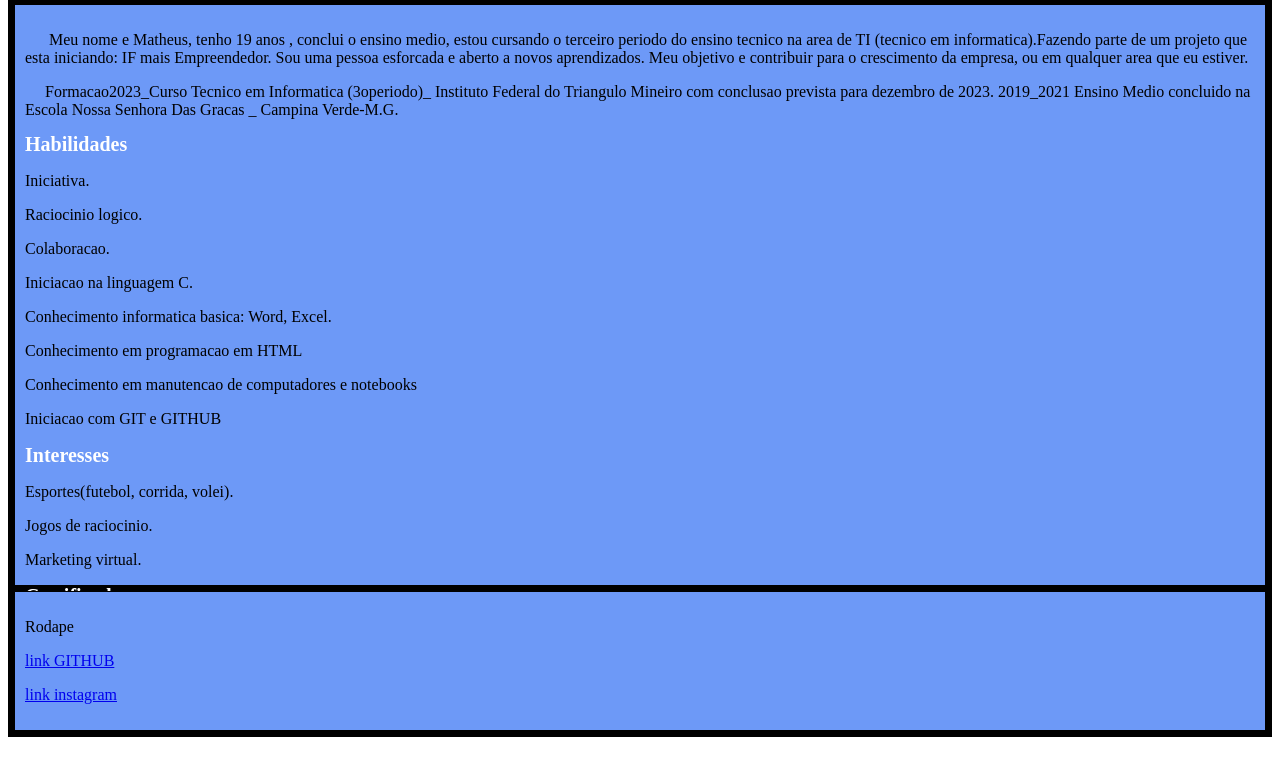
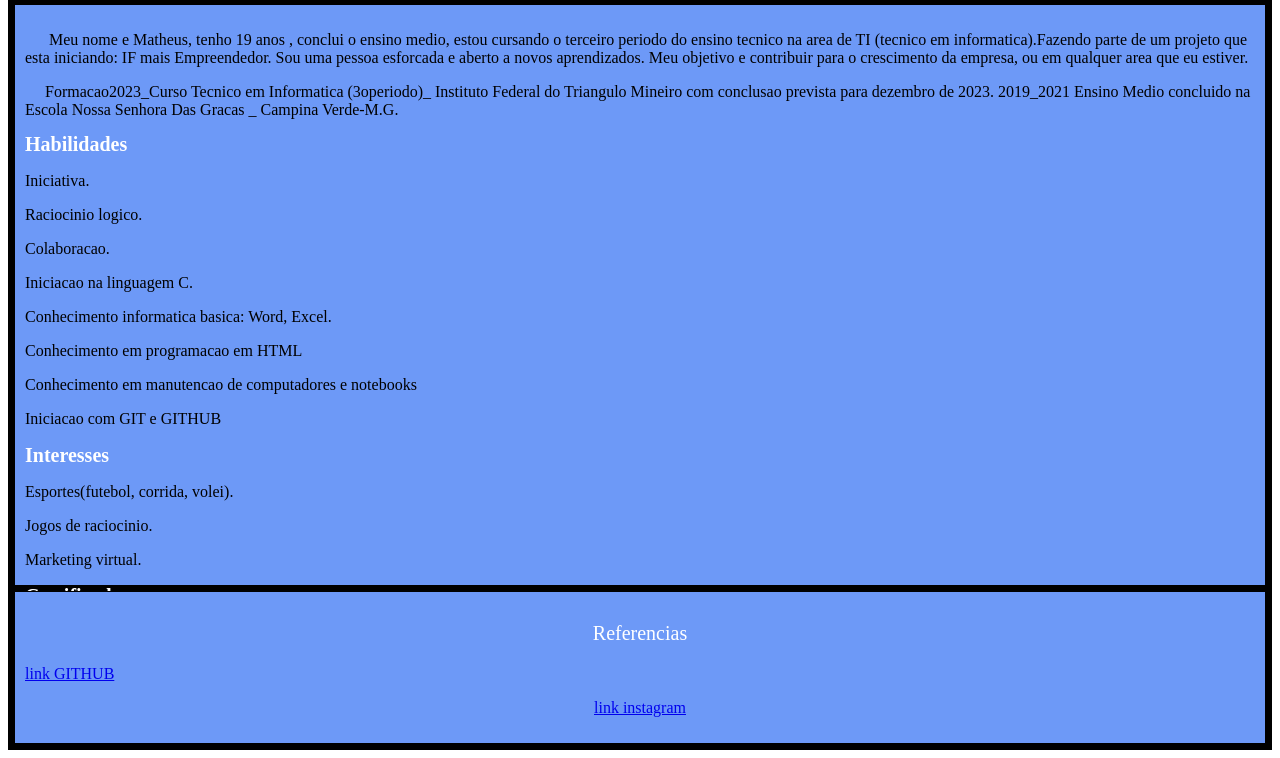
Before and after one commit to matheusjl/meu-curriculo, a plain HTML site: page index.html in a window 1280 px wide. Shown: the part 247-1005 px from the top of the page. Drawn offline with Linux system fonts and the light colour scheme.

Commit message:
incluindo link git

```diff
--- a/index.html
+++ b/index.html
@@ -45,9 +45,9 @@
                             <p><a href="certificado2.pdf" target="_blank">link certificados</a></p>
             </div>
             <div id="footer">
-                <p> Rodape</p><p><a href="  https://github.com/matheusjl" target="_blank">link GITHUB</a></p>
-
-                <p><a href="https://instagram.com/theus_silva6517?igshid=ZGUzMzM3NWJiOQ==" target="_blank">link instagram</a></p>
+                <p style="text-align: center; left;font-size: 20px; color: white;">Referencias</p>
+                <p style="text-align: left;"><a href="  https://github.com/matheusjl" target="_blank">link GITHUB
+                    <a href="https://instagram.com/theus_silva6517?igshid=ZGUzMzM3NWJiOQ==" target="_blank"><p style="text-align: center;"> link instagram</p></a></a></p>
             </div>
         </div>
     </body>
```
